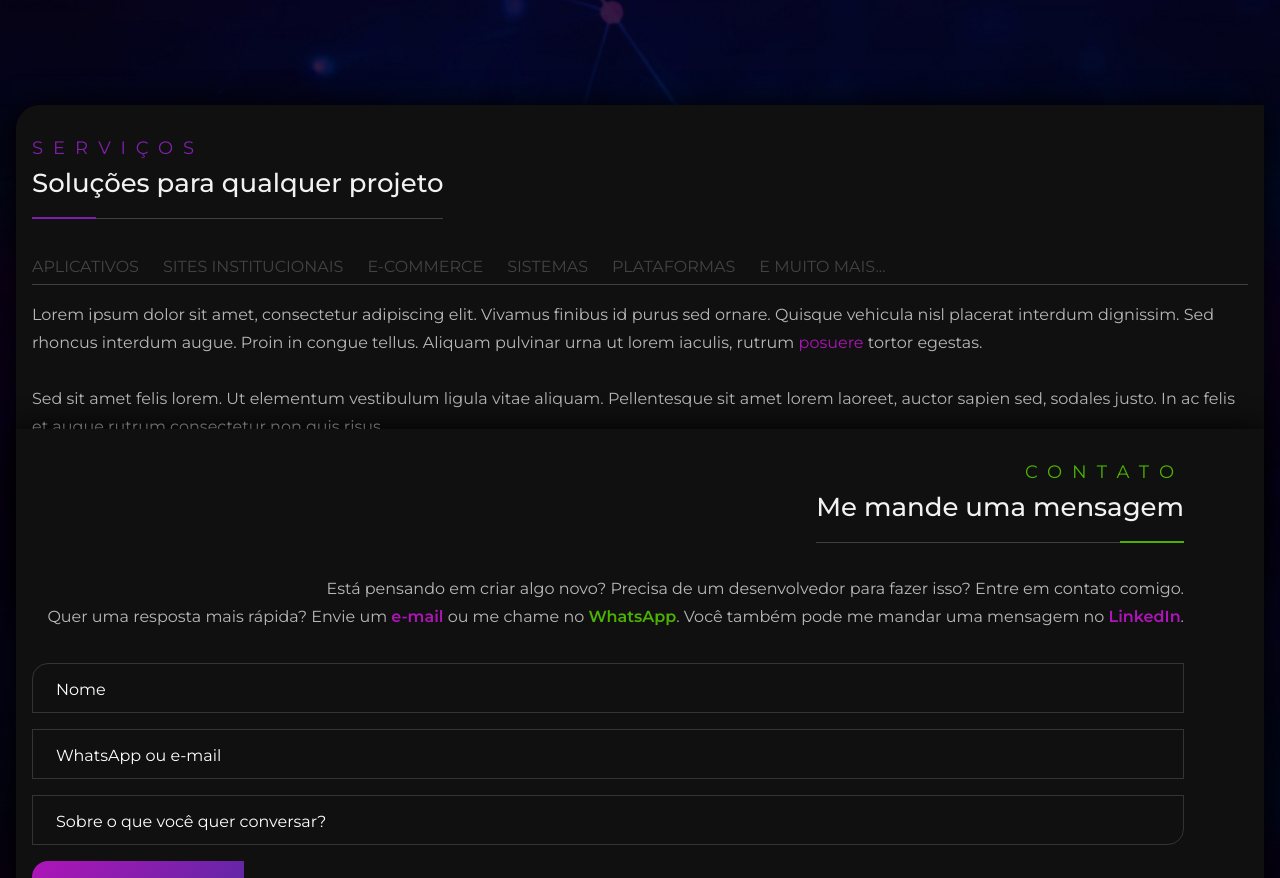
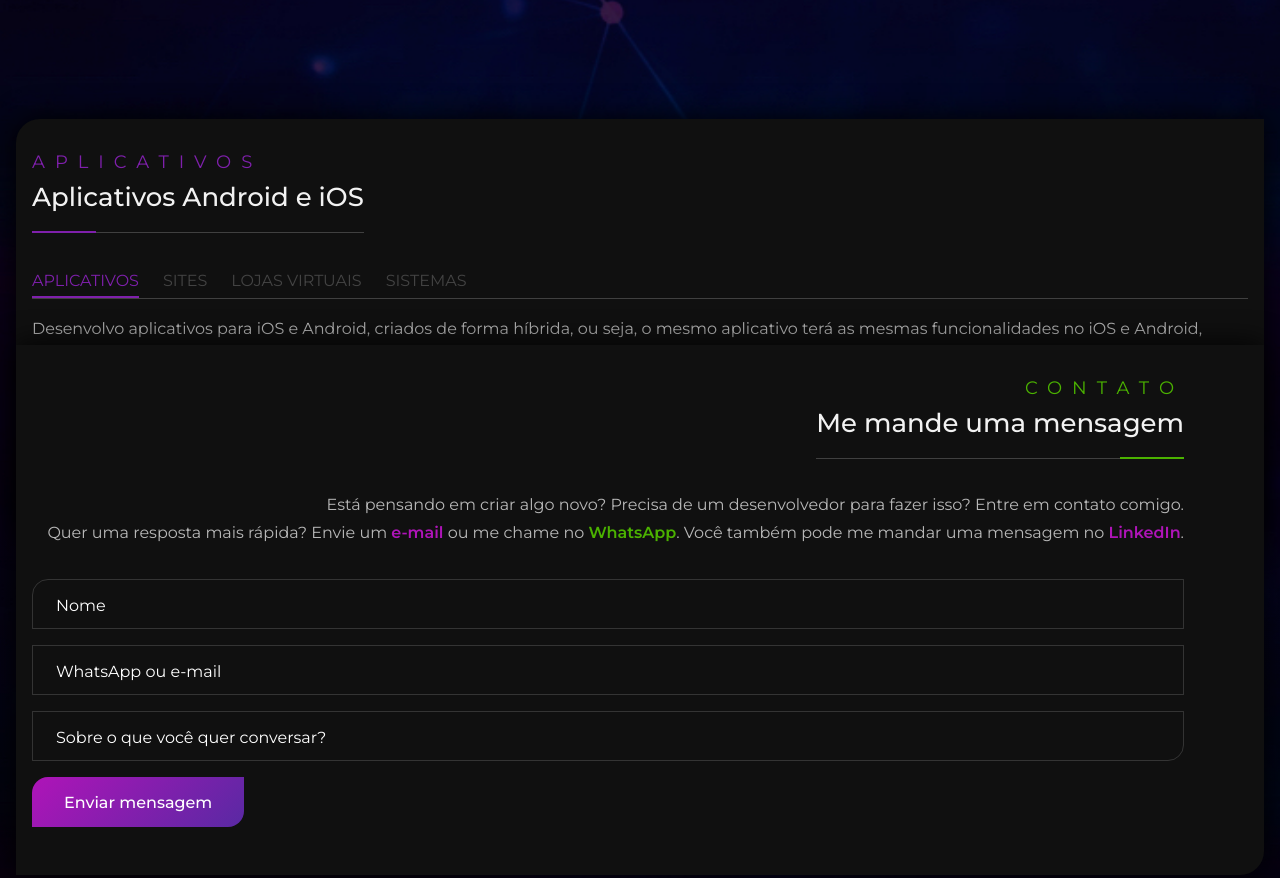
Before and after one commit to pedronidiv/front-portfolio, a Next.js app: page / in a window 1280 px wide. Shown: the part 1893-2771 px from the top of the page. Built offline with nearby package versions, Linux system fonts and the light colour scheme.

Commit message:
add contents to service

```diff
--- a/components/HomeServices.js
+++ b/components/HomeServices.js
@@ -1,15 +1,20 @@
-import React, { useState, useCallback } from "react";
+import React, { useState, useCallback, useMemo } from "react";
 import Box from "./Box";
 import Title from "./Title";
 import BoxContent from "./BoxContent";
 import BoxList from "./BoxList";
 import Button from "./Button";
-import styled from "styled-components";
 import useMobile from "../hooks/useMobile";
+import HomeServicesContent, { getByKey } from "./HomeServicesContent";
+import { scrollTo } from "../helpers";
 
 const HomeServices = (props) => {
-  const [activeListItem, setActiveListItem] = useState(null);
+  const [activeListKey, setActiveListKey] = useState("aplicativos");
   const isMobile = useMobile();
+  const content = useMemo(() => getByKey(activeListKey) || {}, [activeListKey]);
+  const onListKeySelected = useCallback((key) => setActiveListKey(key), [
+    setActiveListKey,
+  ]);
 
   return (
     <Box
@@ -23,81 +28,46 @@ const HomeServices = (props) => {
       aside={
         !isMobile && (
           <HomeServicesAside
-            activeListItem={activeListItem}
-            onListItemSelected={(key) => setActiveListItem(key)}
+            activeListKey={activeListKey}
+            onListKeySelected={onListKeySelected}
           />
         )
       }
     >
-      <Title
-        subTitle="Serviços"
-        title={
-          <h2>{activeListItem?.label || "Soluções para qualquer projeto"}</h2>
-        }
-      />
+      <Title subTitle={content.label} title={<h2>{content.title}</h2>} />
       {isMobile && (
         <HomeServicesAside
-          activeListItem={activeListItem}
-          onListItemSelected={(key) => setActiveListItem(key)}
+          activeListKey={activeListKey}
+          onListKeySelected={onListKeySelected}
         />
       )}
       <BoxContent>
-        Lorem ipsum dolor sit amet, consectetur adipiscing elit. Vivamus finibus
-        id purus sed ornare. Quisque vehicula nisl placerat interdum dignissim.
-        Sed rhoncus interdum augue. Proin in congue tellus. Aliquam pulvinar
-        urna ut lorem iaculis, rutrum <a href="#">posuere</a> tortor egestas.
+        {content.content}
         <br />
         <br />
-        Sed sit amet felis lorem. Ut elementum vestibulum ligula vitae aliquam.
-        Pellentesque sit amet lorem laoreet, auctor sapien sed, sodales justo.
-        In ac felis et augue rutrum consectetur non quis risus.
-        <br />
-        <br />
-        <strong>E aí, vamos trocar uma ideia?</strong>
-        <br />
-        <br />
-        <Button>Vamos</Button>
+        <Button
+          onClick={() => {
+            scrollTo(props.contactAnchorRef.current);
+          }}
+        >
+          Entre em contato comigo
+        </Button>
       </BoxContent>
     </Box>
   );
 };
 
-const HomeServicesAside = ({
-  activeListItem,
-  onListItemSelected = () => {},
-}) => {
-  const list = [
-    {
-      key: "aplicativos",
-      label: "Aplicativos",
+const HomeServicesAside = ({ activeListKey, onListKeySelected = () => {} }) => {
+  const list = HomeServicesContent;
+
+  const content = useMemo(() => getByKey(activeListKey) || {}, [activeListKey]);
+
+  const _onListKeySelected = useCallback(
+    (content) => {
+      onListKeySelected(content?.key);
     },
-    {
-      key: "sites-institucionais",
-      label: "Sites institucionais",
-    },
-    {
-      key: "ecommerce",
-      label: "E-commerce",
-    },
-    {
-      key: "sistemas",
-      label: "Sistemas",
-    },
-
-    {
-      key: "plataformas",
-      label: "Plataformas",
-    },
-    {
-      key: "e-muito-mais",
-      label: "E muito mais...",
-    },
-  ];
-
-  const _onListItemSelected = useCallback((item) => {
-    onListItemSelected(item);
-    console.log(item);
-  });
+    [onListKeySelected]
+  );
   return (
     <>
       <img
@@ -110,8 +80,8 @@ const HomeServicesAside = ({
       />
       <BoxList
         list={list}
-        onItemSelected={_onListItemSelected}
-        activeItem={activeListItem}
+        onItemSelected={_onListKeySelected}
+        activeItem={content}
       ></BoxList>
     </>
   );
--- /dev/null
+++ b/components/HomeServicesContent.js
@@ -0,0 +1,36 @@
+const contents = [
+  {
+    key: "aplicativos",
+    label: "Aplicativos",
+    title: "Aplicativos Android e iOS",
+    content:
+      "Desenvolvo aplicativos para iOS e Android, criados de forma híbrida, ou seja, o mesmo aplicativo terá as mesmas funcionalidades no iOS e Android, sendo programado apenas uma vez e garantindo qualidade nas duas plataformas. Além disso, por ser criado de forma híbrida, seu aplicativo também poderá ter uma versão web para ser acessada rapidamente em um navegador como o Chrome em seu smartphone preferido ou até mesmo em seu computador.",
+  },
+  {
+    key: "sites",
+    label: "Sites",
+    title: "Sites institucionais",
+    content:
+      "Os sites institucionais são de extrema importância para qualquer negócio. É a partir dele que você (seu negócio) será encontrado no Google mais facilmente e, com isso, poderá mostrar todo o trabalho realizado pela sua empresa de forma rápida, atraente e eficaz. Seu site será criado sob medida, atendendo todas suas necessidades, além de ser totalmente responsivo — ou seja, poderá ser acessado tanto por um celular quanto por um computador ou tablet.",
+  },
+  {
+    key: "e-commerces",
+    label: "Lojas virtuais",
+    title: "E-commerces",
+    content:
+      "Seja você uma grande ou pequena empresa, precisa vender, e a melhor forma de fazer isso nos dias atuais é pela internet. Cada vez mais as pessoas procuram o que desejam no ambiente online ao invés de irem até uma loja física. Tudo isso por praticidade. Por isso, seu e-commerce é a vitrine ideal do seu negócio. Seu e-commerce será totalmente responsivo — ou seja, poderá ser acessado tanto por um celular quanto por um computador ou tablet.",
+  },
+  {
+    key: "sistemas",
+    label: "Sistemas",
+    title: "Sistemas sob medida",
+    content:
+      "Você precisa controlar o estoque de sua empresa? Ou ter uma agenda que possa ser acessada por todos os seus colaboradores? Talvez você precise criar e delegar tarefas que precisam ser realizadas, certo? Qualquer uma dessas soluções pode ser feita através da programação. Para isso, crio sistemas sob medida em que suas necessidades se transformarão em um sistema completo, tornando a sua vida (e também o seu negócio) mais fácil e organizada.",
+  },
+]
+
+export const getByKey = (key) => {
+  return contents.find((content) => content.key === key);
+};
+
+export default contents;
--- a/pages/index.js
+++ b/pages/index.js
@@ -84,6 +84,7 @@ const Home = ({ data }) => {
           style={{
             marginTop: 64,
           }}
+          contactAnchorRef={contactAnchorRef}
         />
       </div>
       <div id="contactAnchor" ref={contactAnchorRef}>
```
